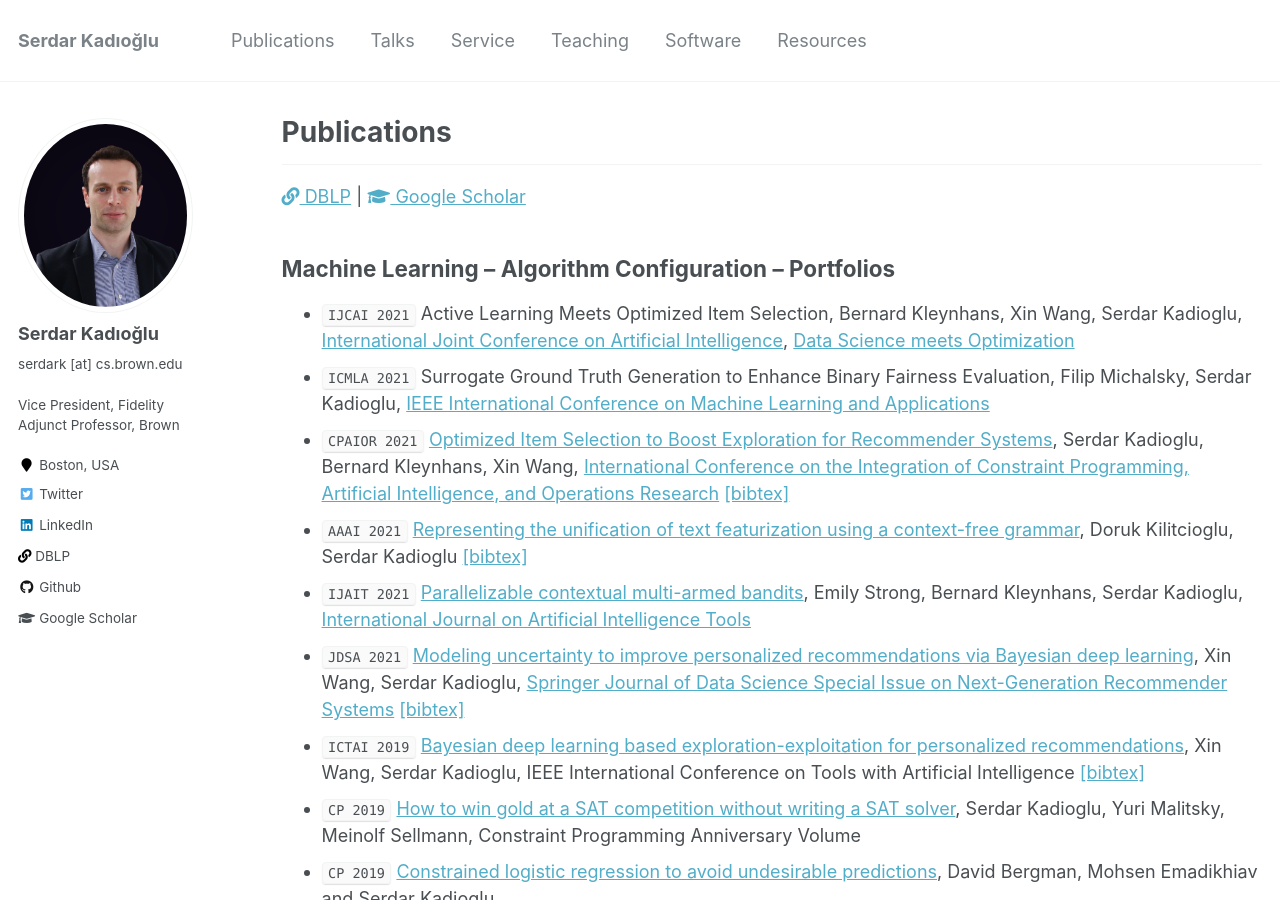
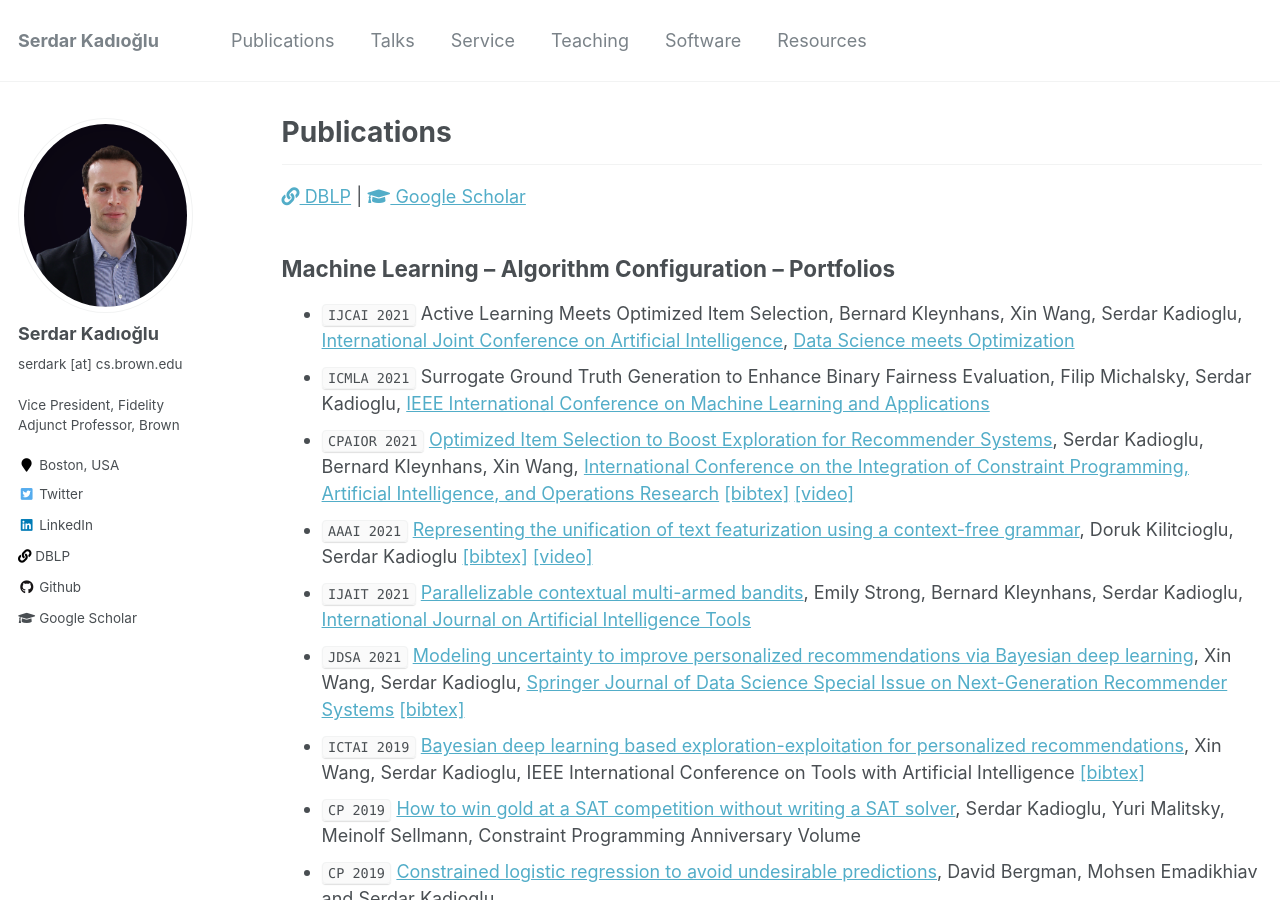
Before and after one commit to skadio/skadio.github.io, a Jekyll site: the page built from _pages/publications.md, in a window 1280 px wide and 900 px high. Built offline with Jekyll 4.4.1, drawn with Linux system fonts in a browser that asks for light colours.

Commit message:
Update publications.md

```diff
--- a/_pages/publications.md
+++ b/_pages/publications.md
@@ -13,8 +13,8 @@ author_profile: true
 ## Machine Learning – Algorithm Configuration – Portfolios
 * `IJCAI 2021` Active Learning Meets Optimized Item Selection, Bernard Kleynhans, Xin Wang, Serdar Kadioglu, [International Joint Conference on Artificial Intelligence](https://ijcai-21.org/), [Data Science meets Optimization](https://sites.google.com/view/ijcai2021dso)
 * `ICMLA 2021` Surrogate Ground Truth Generation to Enhance Binary Fairness Evaluation, Filip Michalsky, Serdar Kadioglu, [IEEE International Conference on Machine Learning and Applications](https://www.icmla-conference.org/icmla21/)
-* `CPAIOR 2021` [Optimized Item Selection to Boost Exploration for Recommender Systems](https://link.springer.com/chapter/10.1007/978-3-030-78230-6_27), Serdar Kadioglu, Bernard Kleynhans, Xin Wang, [International Conference on the Integration of Constraint Programming, Artificial Intelligence, and Operations Research](https://cpaior2021.dbai.tuwien.ac.at/) [[bibtex]](https://dblp.org/rec/conf/cpaior/KadiogluKW21.html?view=bibtex)
-* `AAAI 2021` [Representing the unification of text featurization using a context-free grammar](https://ojs.aaai.org/index.php/AAAI/article/view/17814), Doruk Kilitcioglu, Serdar Kadioglu [[bibtex]](https://dblp.org/rec/conf/aaai/KilitciogluK21.html?view=bibtex)
+* `CPAIOR 2021` [Optimized Item Selection to Boost Exploration for Recommender Systems](https://link.springer.com/chapter/10.1007/978-3-030-78230-6_27), Serdar Kadioglu, Bernard Kleynhans, Xin Wang, [International Conference on the Integration of Constraint Programming, Artificial Intelligence, and Operations Research](https://cpaior2021.dbai.tuwien.ac.at/) [[bibtex]](https://dblp.org/rec/conf/cpaior/KadiogluKW21.html?view=bibtex) [[video]](https://www.youtube.com/watch?v=akMsTAh9ed8&t=1s)
+* `AAAI 2021` [Representing the unification of text featurization using a context-free grammar](https://ojs.aaai.org/index.php/AAAI/article/view/17814), Doruk Kilitcioglu, Serdar Kadioglu [[bibtex]](https://dblp.org/rec/conf/aaai/KilitciogluK21.html?view=bibtex) [[video]](https://slideslive.com/38951112/representing-the-unification-of-text-featurization-using-a-contextfree-grammar?ref=account-folder-75501-folders)
 * `IJAIT 2021` [Parallelizable contextual multi-armed bandits](https://www.worldscientific.com/doi/10.1142/S0218213021500214), Emily Strong, Bernard Kleynhans, Serdar Kadioglu, [International Journal on Artificial Intelligence Tools](https://www.worldscientific.com/worldscinet/ijait)
 * `JDSA 2021` [Modeling  uncertainty  to improve personalized recommendations via Bayesian deep learning](https://link.springer.com/article/10.1007/s41060-020-00241-1), Xin Wang, Serdar Kadioglu, [Springer Journal of Data Science Special Issue on Next-Generation Recommender Systems](https://www.springer.com/journal/41060) [[bibtex]](https://link.springer.com/article/10.1007/s41060-020-00241-1#citeas)
 * `ICTAI 2019` [Bayesian deep learning based exploration-exploitation for personalized recommendations](https://ieeexplore.ieee.org/document/8995445), Xin Wang, Serdar Kadioglu, IEEE International Conference on Tools with Artificial Intelligence [[bibtex]](https://dblp.org/rec/conf/ictai/WangK19.html?view=bibtex)
```
